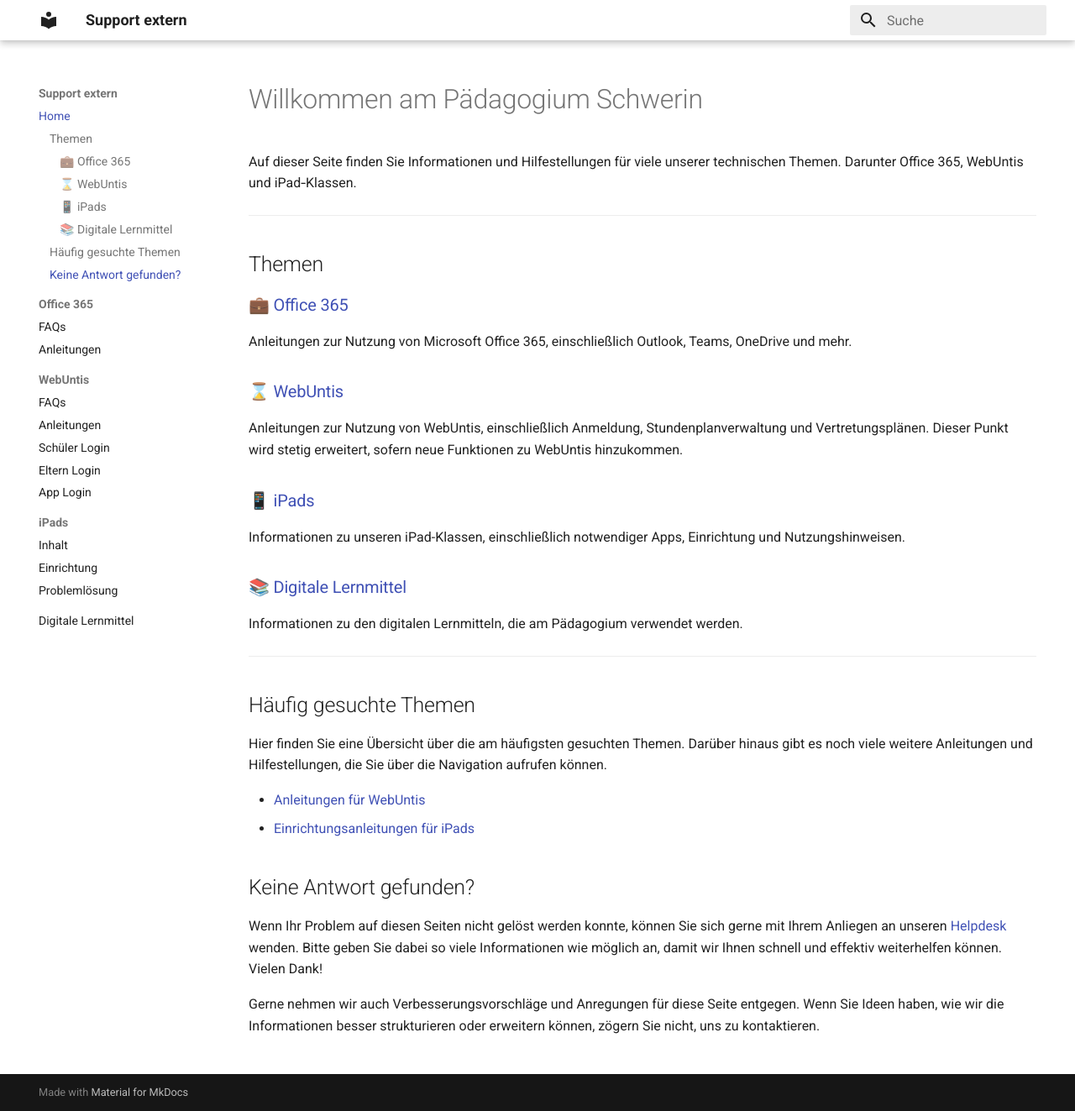
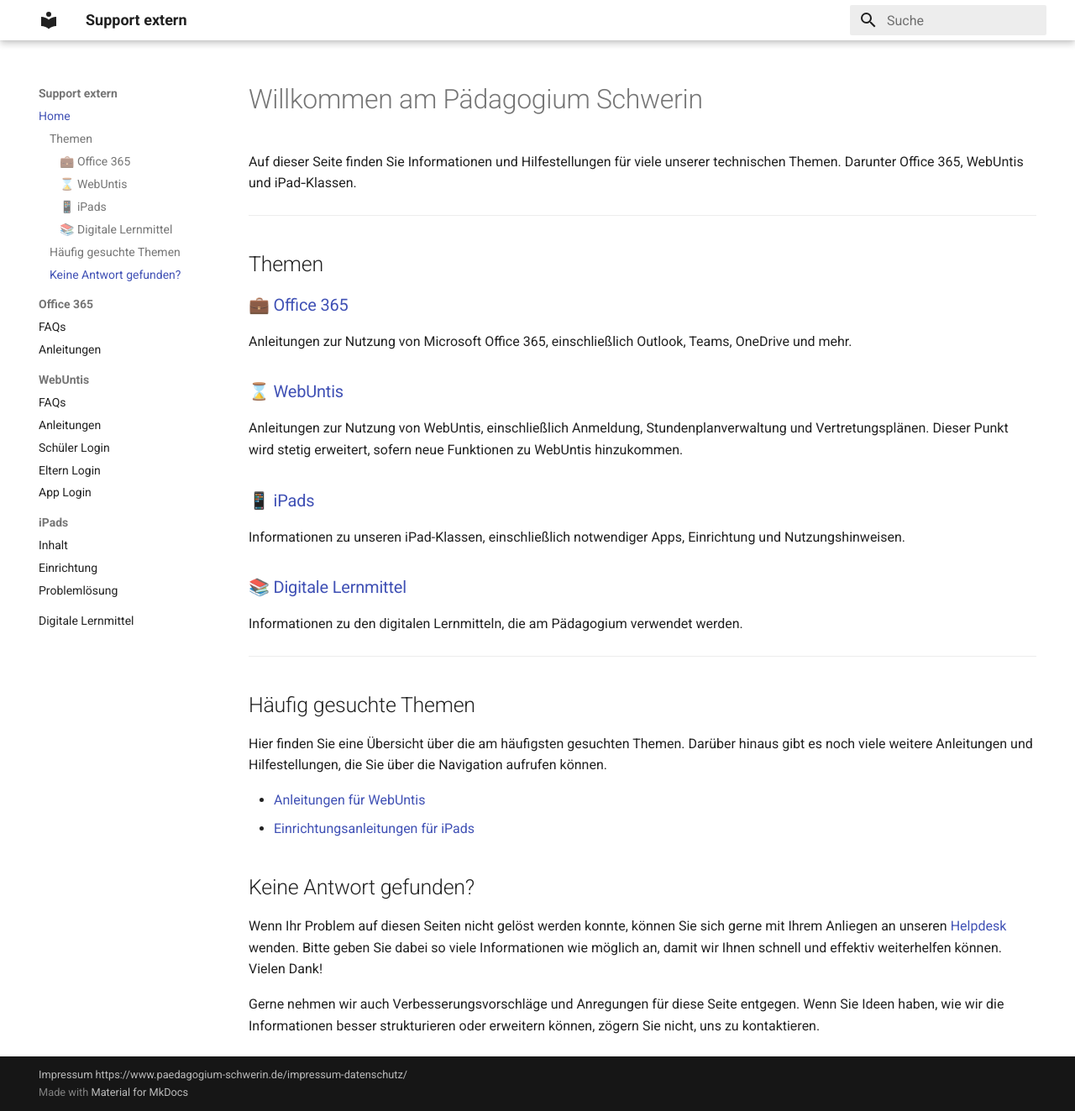
Before and after one commit to Paedagogium-Schwerin/paedagogium-schwerin.github.io, an MkDocs documentation site: the page built from docs/index.md, in a window 1280 px wide and 1323 px high. Shown: the whole window at 84% size. Built offline with MkDocs 1.6.1 and Material for MkDocs 9.7.7, drawn with Linux system fonts in a browser that asks for light colours.

Commit message:
Add impressum

```diff
--- a/mkdocs.yml
+++ b/mkdocs.yml
@@ -44,3 +44,5 @@ nav:
       - Einrichtung: iPads/setup.md
       - Problemlösung: iPads/help.md
   - Digitale Lernmittel: digilern/index.md
+
+copyright: Impressum https://www.paedagogium-schwerin.de/impressum-datenschutz/
```
